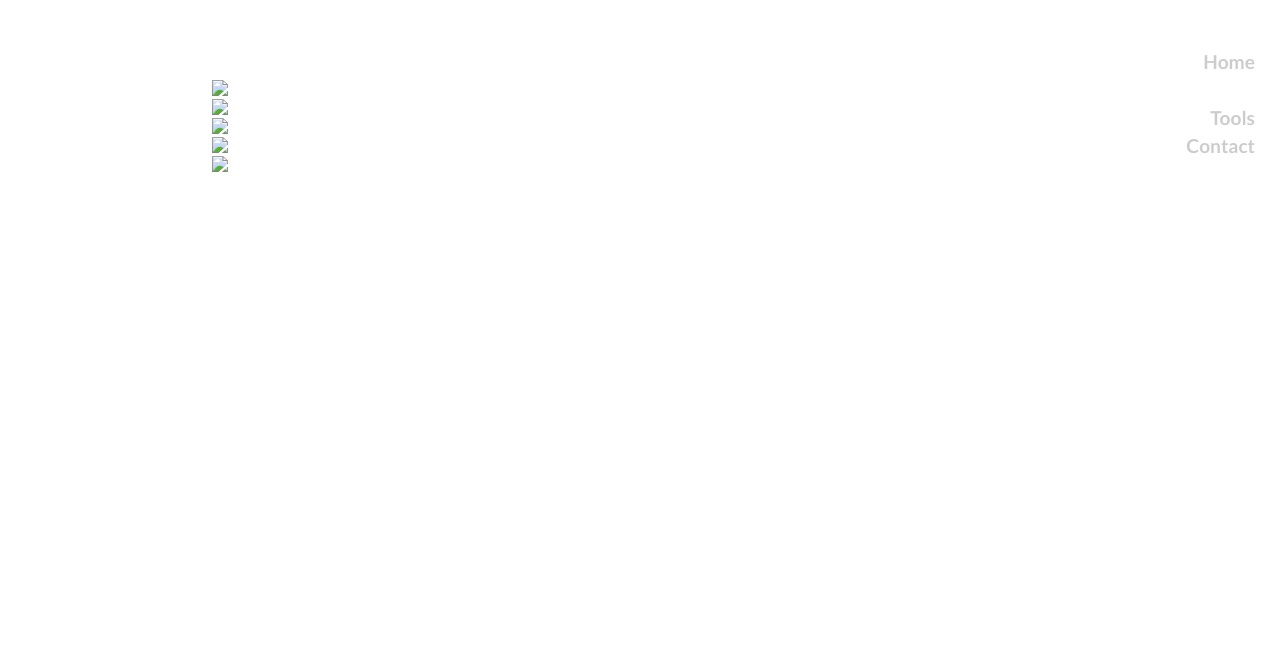
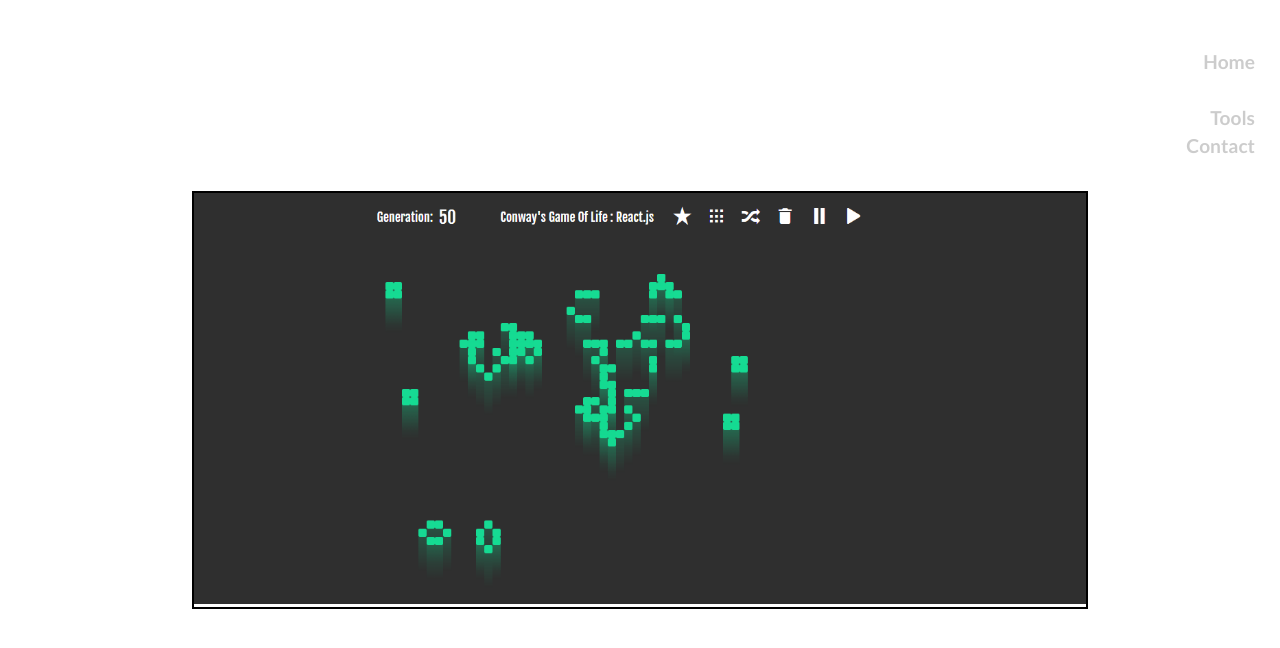
Before and after one commit to imtoobose/imtoobose.github.io, a website: page dev/index.pug in a window 1280 px wide. Both pictures are taken after a click on the item "Portfolio". Drawn offline with nearby package versions, Linux system fonts and the light colour scheme; files that its build step writes are made by us from their sources; files whose address does not match are found by name.

Commit message:
Uniform image sizes, preparation to add GSOCK

```diff
--- a/dev/index.pug
+++ b/dev/index.pug
@@ -26,7 +26,7 @@ html
         - var works= 1;
         while works <= 5
           li.workbox(class="workbox-"+works, id= "workbox"+works)
-            image.workimg(src="#", class="workimg-"+works, id="workimg"+works)
+            img.workimg(class="workimg-"+works, id="workimg"+works, src="./dist/assets/Works/image01.png")
             div.workdescription(class= "workdes-"+works ,id="workdes"+works)
           - works+=1;
     div.view.toolsview(id="view3")
--- a/dev/script.js
+++ b/dev/script.js
@@ -1,7 +1,7 @@
 window.mobilecheck = require('./js/mobilecheck');
 var
   animation  = require('./js/canvashome'),
-  ANIM       = new animation('view1'),
+  ANIM       = null,
   ACTIVE     = 1,
   views      = document.getElementsByClassName('view'),
   navs       = document.getElementsByClassName('navelem');
@@ -75,5 +75,6 @@ if(!window.mobilecheck()){
   }
 
   document.getElementById("workbox1").classList.add('activeworks');
+  ANIM = new animation('view1');
   ANIM.startAnimation();
 }
--- a/dev/style.scss
+++ b/dev/style.scss
@@ -89,14 +89,32 @@ canvas{
 
 //----Works View----
 .workview{
+  display: flex;
+  justify-content: center;
+  align-items: center;
+
   & .workcontainer{
-    display: inline-block;
+    overflow: hidden;
     list-style-type: none;
-    height: 80%;
+    height: auto;
     width: 70%;
-    background: white;
-    @include center;
-    margin: 0;
+    position: relative;
+    margin: 0 auto;
+    padding: 0;
+    & .workbox {
+      display: none;
+    }
+    & .workbox-1{
+      position: relative;
+      left: 0;
+      border: solid black 2px;
+      display: block;
+      & .workimg{
+        max-width: 100%;
+        height: auto;
+        margin: 0 auto;
+      }
+    }
   }
 }
 
```
Also changed, not shown: dist/assets/Works/TicTactToe.png (deleted), dist/assets/Works/conway.png (deleted), dist/assets/Works/image01.png (added), dist/assets/Works/image02.png (added), dist/assets/Works/image03.png (added), dist/assets/Works/image04.png (added), dist/assets/Works/image05.png (added), dist/assets/Works/markovshakes.png (deleted), dist/assets/Works/recipebox.png (deleted), dist/assets/Works/simon.png (deleted), dist/assets/Works/weather.png (deleted), dist/assets/Works/weather2.png (deleted), dist/bundle.js, dist/style.css, 1 more files.
